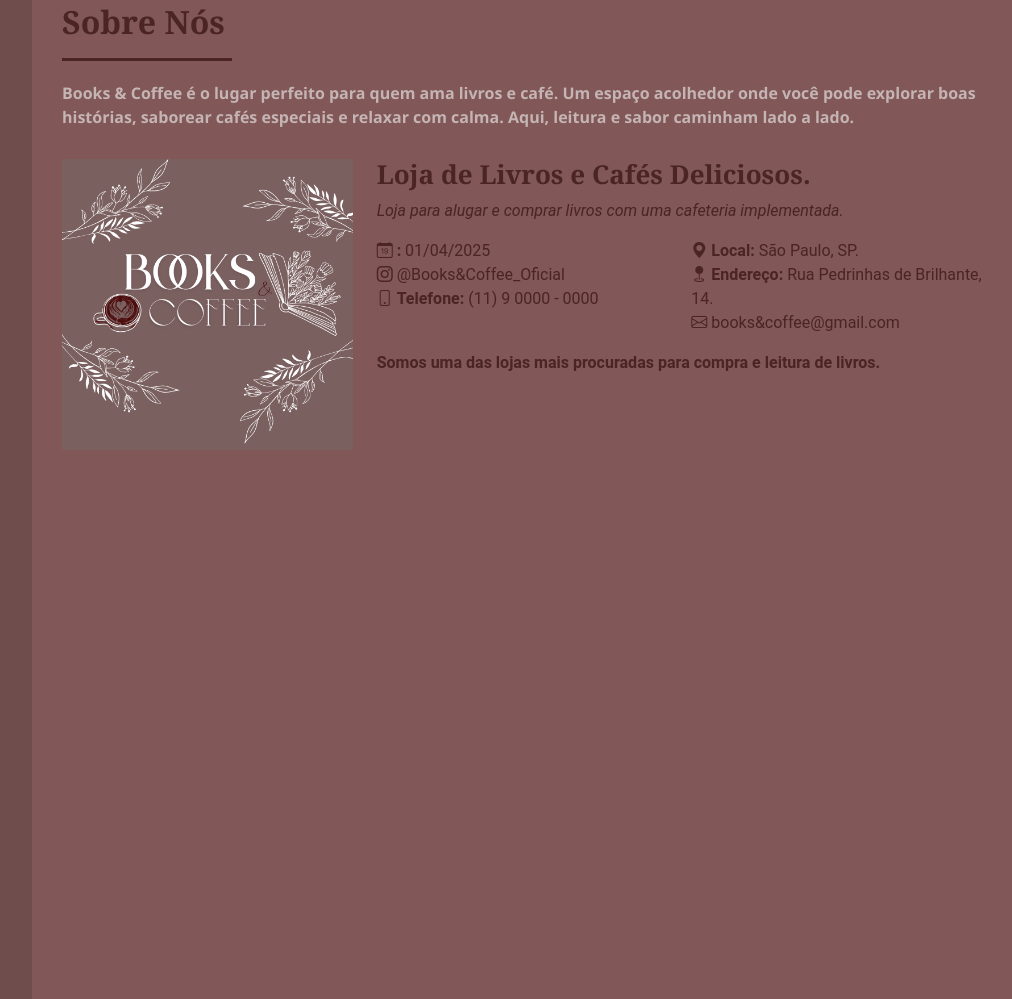
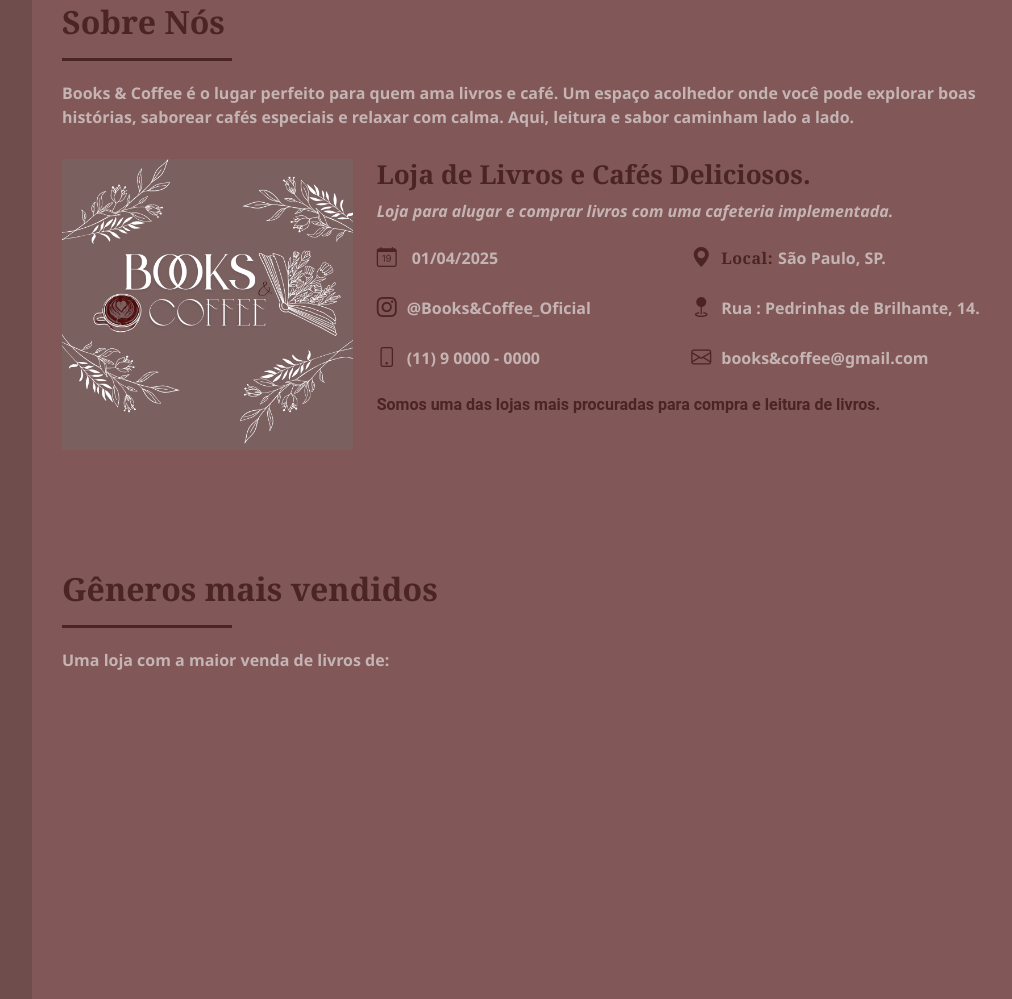
Before and after one commit to CamilyBenevenutoCosta/books-and-coffee, a plain HTML site: page index.html in a window 1280 px wide. Shown: the part 857-1856 px from the top of the page, without its empty margins (268-1280 px from the left). Drawn offline with nearby package versions, Linux system fonts and the light colour scheme.

Commit message:
sobre e conquistas

```diff
--- a/css/style.css
+++ b/css/style.css
@@ -141,6 +141,17 @@ a {
 
 /* Ajuste para o corpo do conteúdo */
 
+/* Estrutura Base - Corpo */
+
+#main {
+    margin-left: 300px;
+}
+
+.container {
+    padding-left: 30px;
+    padding-right: 30px;
+}
+
 /* Menu responsivo */
 
 @media (max-width:1199px) {
@@ -274,26 +285,18 @@ a {
 
 @media (max-width: 768px) {
     #hero h2 {
-        font-size: 90px;
+        font-size: 70px;
         line-height: 1;
         margin-bottom: 45px;
     }
 
     #hero p {
-        font-size: 28px;
+        font-size: 25px;
+        margin-left: 10px;
     }
 }
 
-/* Estrutura Base - Corpo */
 
-#main {
-    margin-left: 300px;
-}
-
-.container {
-    padding-left: 30px;
-    padding-right: 30px;
-}
 
 /* Seções e Títulos */
 
@@ -356,3 +359,36 @@ section {
     list-style: none;
     padding: 0;
 }
+
+.sobre .content ul li {
+    margin-top: 20px;
+    margin-bottom: 20px;
+    display: flex;
+    align-items: center;
+}
+
+.sobre .content ul strong {
+    margin-right: 5px;
+    font-weight: 700;
+    letter-spacing: 0.5px;
+    font-family: Georgia, 'Times New Roman', Times, serif;
+}
+
+.sobre .content ul i {
+    color: #4b2424;
+    margin-right: 10px;
+    font-size: 20px;
+}
+
+.sobre .content li span {
+    color: #c5b4b4;
+    font-family: 'Segoe UI', Tahoma, Geneva, Verdana, sans-serif;
+    font-weight: 600;
+}
+
+.fst-italic {
+    margin-bottom: 0;
+    font-family: 'Segoe UI', Tahoma, Geneva, Verdana, sans-serif;
+    font-weight: 600;
+    color: #c5b4b4;
+}
--- a/index.html
+++ b/index.html
@@ -144,7 +144,7 @@
                                 <ul>
                                     <li>
                                         <i class="bi bi-calendar-date"></i>
-                                        <strong>:</strong>
+                                        <strong></strong>
                                         <span>01/04/2025</span>
                                     </li>
                                     <li>
@@ -154,7 +154,7 @@
                                     </li>
                                     <li>
                                         <i class="bi bi-phone"></i>
-                                        <strong>Telefone:</strong>
+                                        <!-- <strong>Telefone:</strong> -->
                                         <span>(11) 9 0000 - 0000 </span>
                                     </li>
                                 </ul>
@@ -169,8 +169,8 @@
                                     </li>
                                     <li>
                                         <i class="bi bi-geo-fill"></i>
-                                        <strong>Endereço:</strong>
-                                        <span>Rua Pedrinhas de Brilhante, 14.</span>
+                                        <!-- <strong>Endereço:</strong> -->
+                                        <span>Rua : Pedrinhas de Brilhante, 14.</span>
                                     </li>
                                     <li>
                                         <i class="bi bi-envelope"></i>
@@ -192,6 +192,24 @@
 
 
         <section id="conquistas" class="conquistas"> <!-- Section Conquistas -->
+
+            <div class="container">
+
+                <div class="section-title">
+                    <h2>Gêneros mais vendidos</h2>
+                    <p>Uma loja com a maior venda de livros de:</p>
+                </div>
+
+                <div class="row">
+
+                    <!-- 1 -->
+                     <article class="col-lg-3 col-md-6 d-md-flex aligh-items-md-stretch">
+
+                     </article>
+
+                </div>
+
+            </div>
 
         </section> <!-- Fim Section Conquistas -->
 
```
